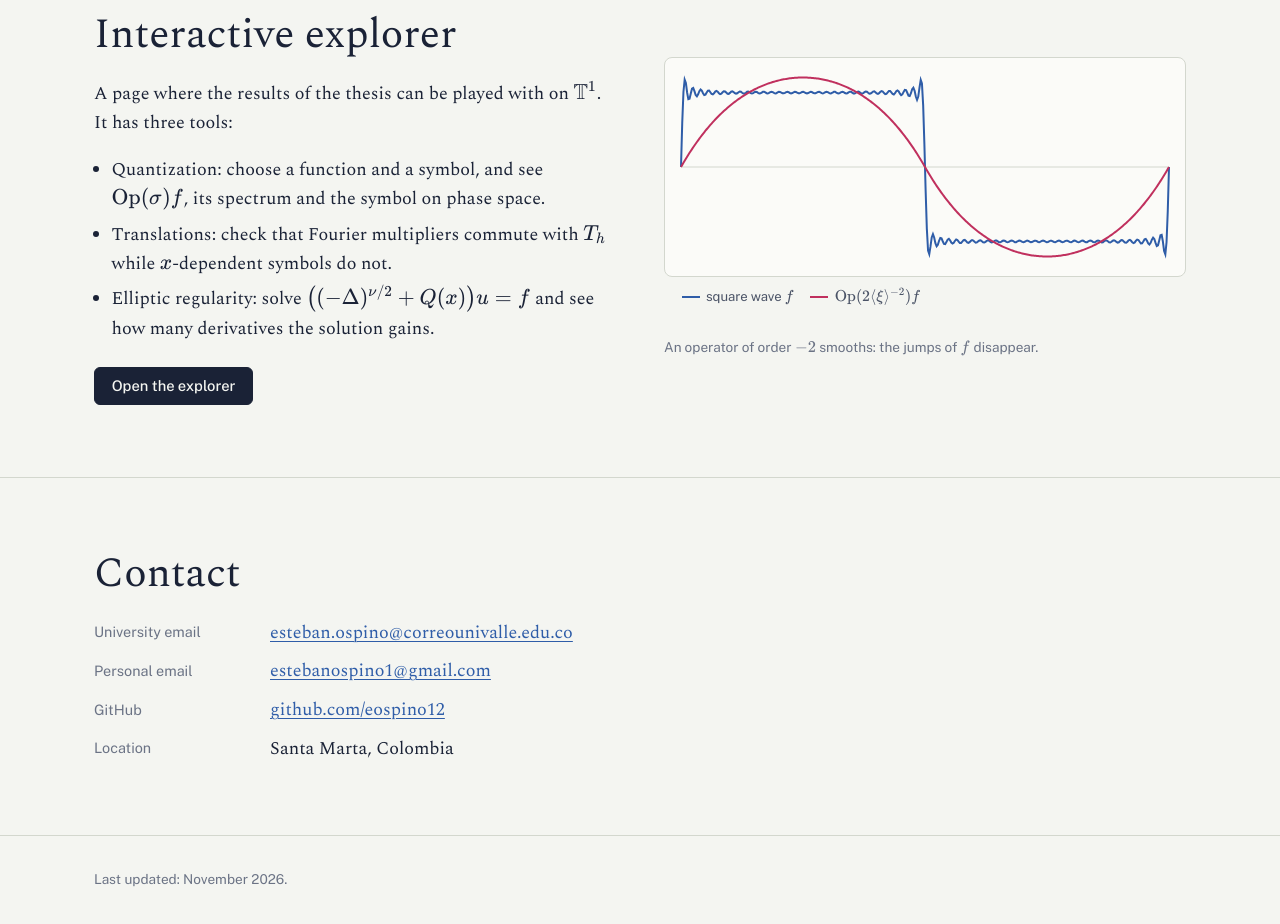
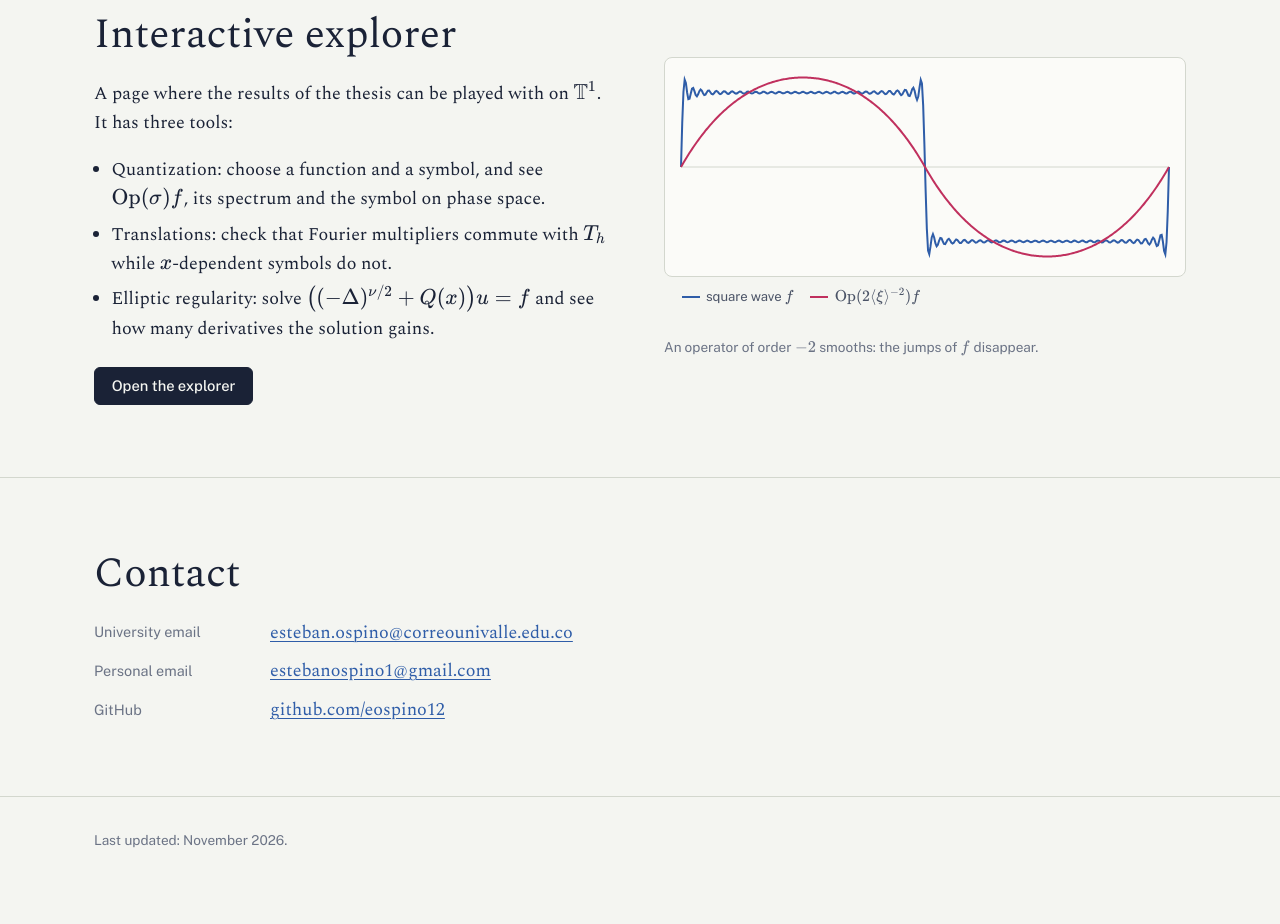
Before and after one commit to eospino12/eospino12.github.io, a plain HTML site: page index.html in a window 1280 px wide. Shown: the part 2212-3136 px from the top of the page. After the commit the page ends 3111 px from the top, so only its background shows below. Drawn offline with nearby package versions, Linux system fonts and the light colour scheme; animation ran at ten frames a second.

Commit message:
Quita la ubicación de contacto y CV
Co-Authored-By: Claude Opus 5.5 <noreply@anthropic.com>
Claude-Session: https://claude.ai/code/session_012AFH1nvupNHzHcGKEWv4LK

```diff
--- a/index.html
+++ b/index.html
@@ -197,8 +197,6 @@
       <dd><a href="mailto:estebanospino1@gmail.com">estebanospino1@gmail.com</a></dd>
       <dt>GitHub</dt>
       <dd><a href="https://github.com/eospino12">github.com/eospino12</a></dd>
-      <dt><span lang="es">Ubicación</span><span lang="en">Location</span><span lang="pt">Localização</span></dt>
-      <dd>Santa Marta, Colombia</dd>
     </dl>
   </div>
 </section>
```
Also changed, not shown: cv.html (+1 -1 lines).
